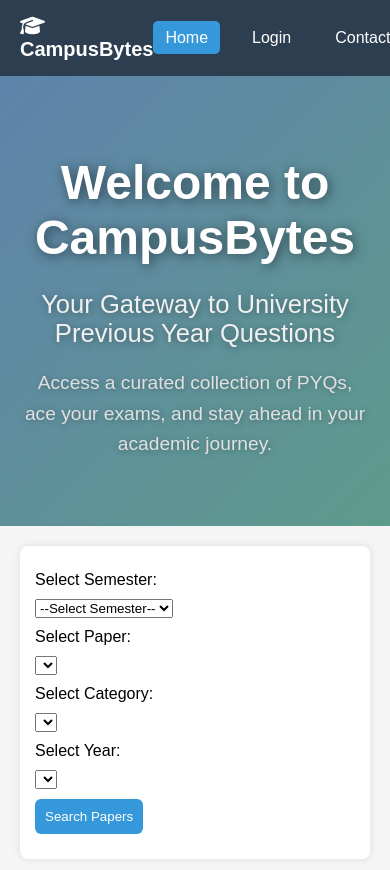
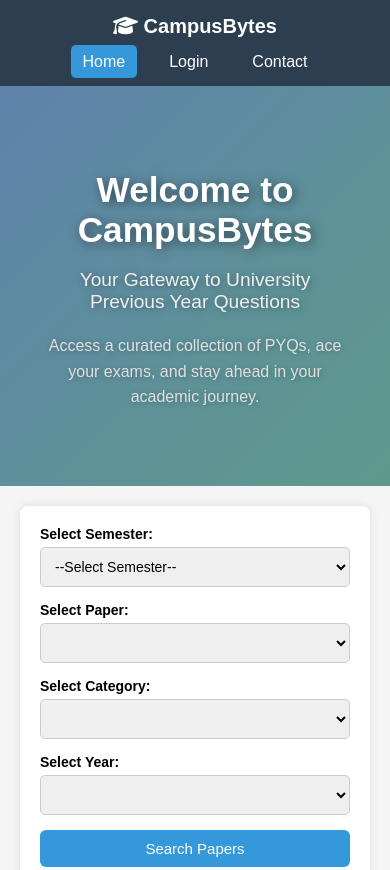
Before and after one commit to code-with-akki010/College_pyq_website, a plain HTML site: page index.html in a window 390 px wide. Shown: the top 870 px of the page. Drawn offline with Linux system fonts and the light colour scheme.

Commit message:
Restore and enhance styles in style.css
Restored and improved CSS styles for layout, navbar, hero section, filters, and footer. Enhanced responsiveness for mobile devices.

```diff
--- a/style.css
+++ b/style.css
@@ -152,30 +152,58 @@ body {
 /*  Filters & Papers */
 main {
   padding: 20px;
+  max-width: 1000px;
+  margin: 0 auto;
 }
 
 .filters {
   background: #fff;
-  padding: 15px;
+  padding: 20px;
   border-radius: 8px;
-  box-shadow: 0 0 8px rgba(0,0,0,0.1);
+  box-shadow: 0 0 10px rgba(0,0,0,0.1);
   margin-bottom: 20px;
+  display: flex;
+  flex-wrap: wrap;
+  gap: 15px;
+  align-items: flex-end;
 }
 
-.filters label,
-.filters select,
-.filters button {
-  display: block;
-  margin: 10px 0;
+.filters .filter-group {
+  display: flex;
+  flex-direction: column;
+  flex: 1;
+  min-width: 180px;
+}
+
+.filters label {
+  margin-bottom: 5px;
+  font-weight: bold;
+  font-size: 14px;
+}
+
+.filters select {
+  padding: 10px;
+  border: 1px solid #ccc;
+  border-radius: 5px;
+  width: 100%;
+  font-size: 14px;
 }
 
 button {
-  padding: 10px;
+  padding: 10px 20px;
   border: none;
   background: #3498db;
   color: white;
   cursor: pointer;
   border-radius: 6px;
+  font-size: 15px;
+  transition: background 0.3s;
+}
+
+.filters button {
+  height: 40px;
+  flex: 1;
+  min-width: 150px;
 }
 
 button:hover {
@@ -267,3 +295,49 @@ footer .brand {
   color: #3498db;
   font-weight: bold;
 }
+
+/* ─── Responsive ─────────────────────────────────────────────────────────── */
+@media (max-width: 768px) {
+  .navbar {
+    flex-direction: column;
+    gap: 15px;
+    padding: 15px;
+  }
+
+  .nav-links {
+    flex-wrap: wrap;
+    justify-content: center;
+  }
+
+  .hero {
+    height: auto;
+    padding: 60px 20px;
+  }
+
+  .hero h1 {
+    font-size: 2.2rem;
+  }
+
+  .hero .subtitle {
+    font-size: 1.2rem;
+  }
+
+  .hero .description {
+    font-size: 1rem;
+  }
+
+  .filters {
+    flex-direction: column;
+    align-items: stretch;
+  }
+
+  .filters .filter-group, .filters button {
+    width: 100%;
+  }
+
+  #papers-list li {
+    font-size: 14px;
+    padding: 10px;
+    word-break: break-word;
+  }
+}
```
